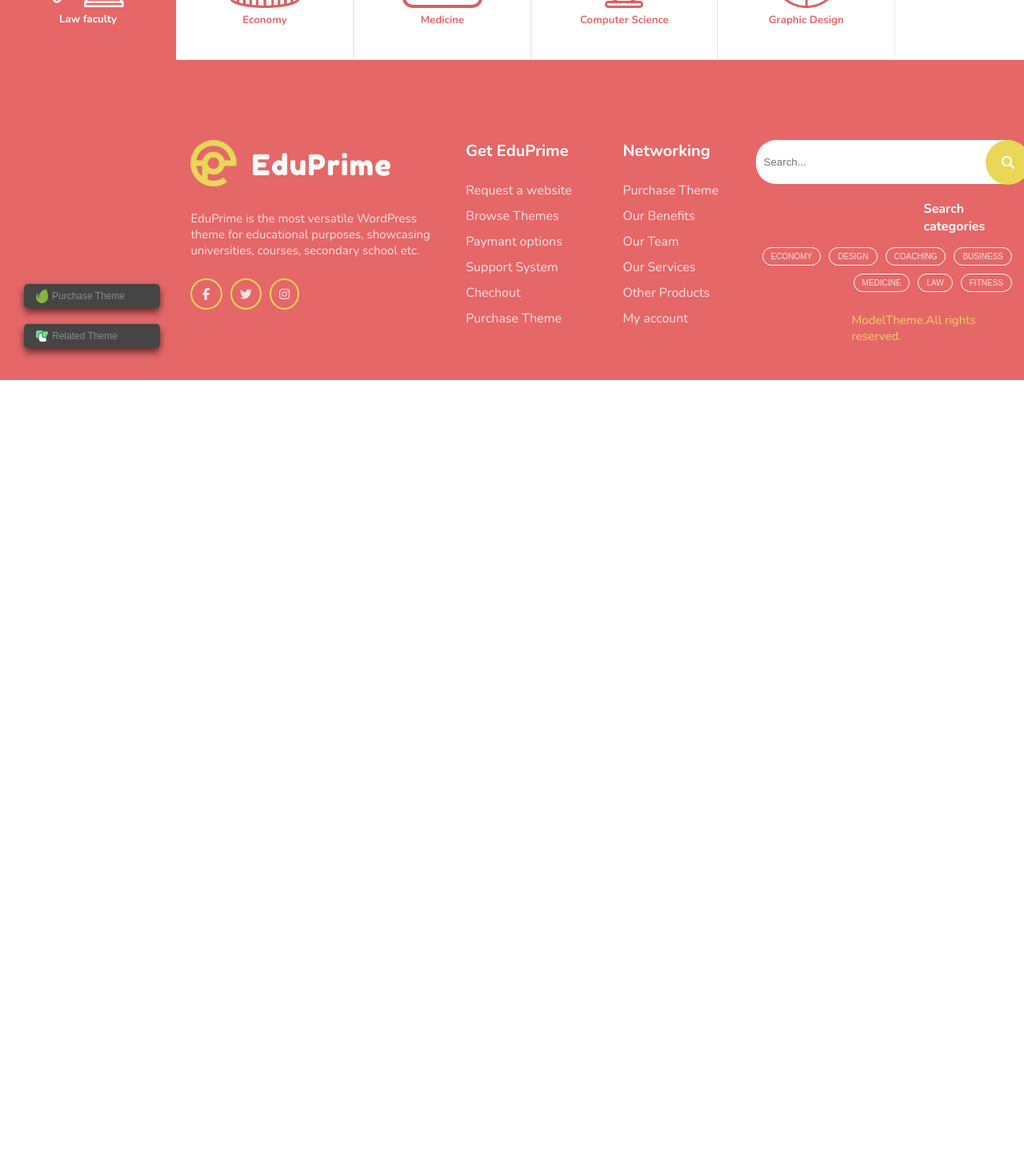
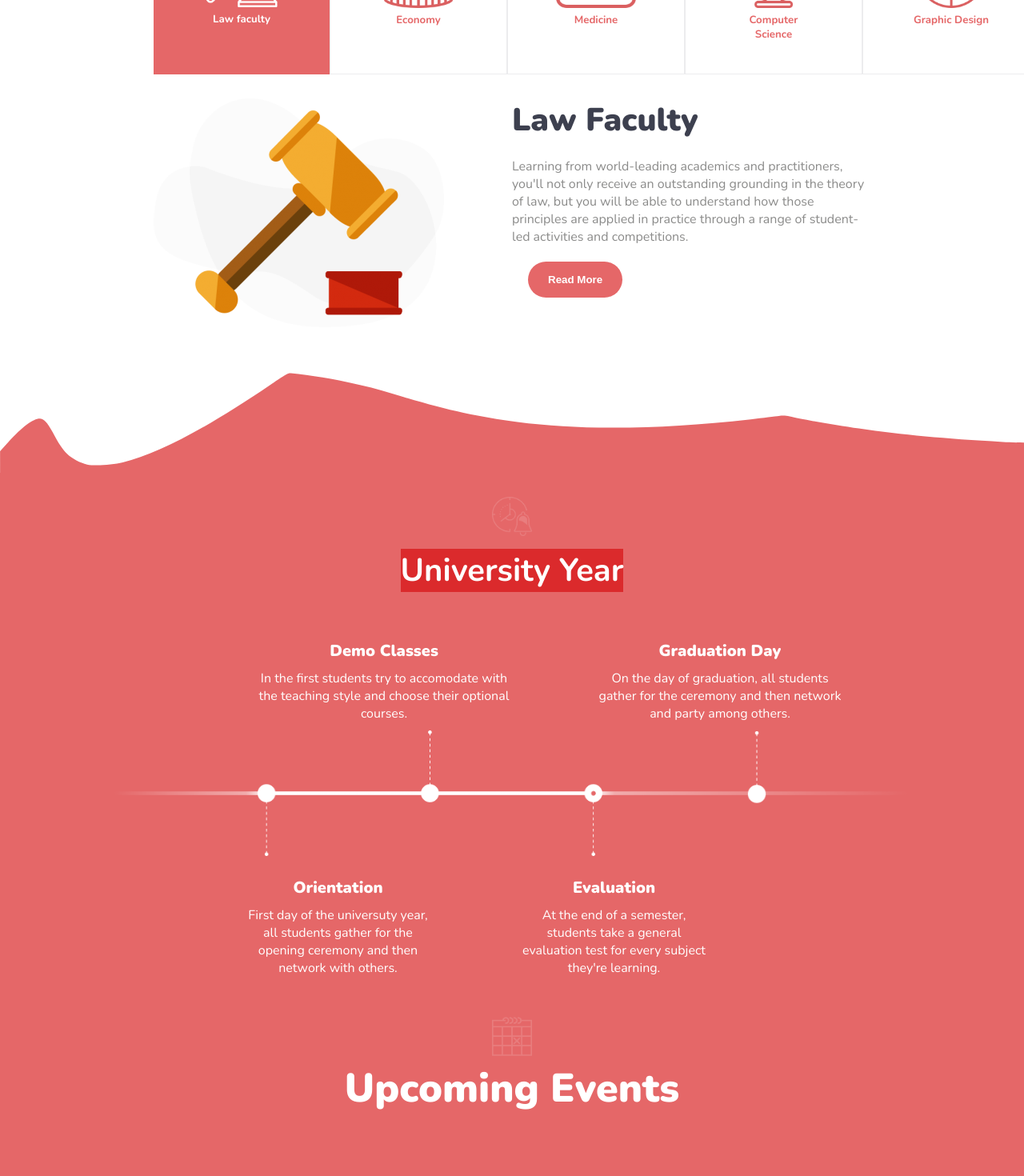
Before and after one commit to DanieleKun/proj-html-vuejs, a Vue app: page / in a window 1280 px wide. Shown: the part 1300-2770 px from the top of the page at 80% size. Before the commit the page ends 1775 px from the top, so only its background shows below. Built offline with nearby package versions, Linux system fonts and the light colour scheme.

Commit message:
added some sections in main

```diff
--- a/src/assets/button.scss
+++ b/src/assets/button.scss
@@ -6,6 +6,7 @@ a{
 
 button {
     display: inline-block;
+    cursor: pointer;
 }
 
 .btn_yellow {
@@ -28,6 +29,16 @@ button {
     font-weight: 700;
 }
 
+.btn_pink {
+    padding: 15px 25px;
+    border-radius: 25px;
+    color: white;
+    background-color: #E56768;
+    border: none;
+    margin: 0 20px;
+    font-weight: 700;
+}
+
 .empty_button {
     border: 1px solid white;
     background-color: transparent;
--- a/src/components/EPFooter.vue
+++ b/src/components/EPFooter.vue
@@ -21,12 +21,18 @@
     </div>
 
     <div class="social_container">
-      <img src="../assets/img/theme_eduprime_logo.png" alt="">
+      <a href="#"><img src="../assets/img/theme_eduprime_logo.png" alt=""></a>
       <p>EduPrime is the most versatile WordPress theme for educational purposes, showcasing universities, courses,
         secondary school etc.</p>
-      <font-awesome-icon class="brand_icon facebook_icon" icon="fa-brands fa-facebook-f" />
-      <font-awesome-icon class="brand_icon" icon="fa-brands fa-twitter" />
-      <font-awesome-icon class="brand_icon" icon="fa-brands fa-instagram" />
+      <a href="#">
+        <font-awesome-icon class="brand_icon facebook_icon" icon="fa-brands fa-facebook-f" />
+      </a>
+      <a href="#">
+        <font-awesome-icon class="brand_icon" icon="fa-brands fa-twitter" />
+      </a>
+      <a href="#">
+        <font-awesome-icon class="brand_icon" icon="fa-brands fa-instagram" />
+      </a>
 
     </div>
 
@@ -93,6 +99,12 @@
       </div>
 
       <p>ModelTheme.All rights reserved.</p>
+    </div>
+
+    <div class="bact_top">
+      <a href="#">
+        <img src="../assets/img/back-to-top-arrow.svg" alt="">
+      </a>
     </div>
   </div>
 </template>
@@ -259,6 +271,11 @@ ul li {
 
   .search_container {
     padding-right: 10px;
+    text-align: right;
+
+    .search_bar {
+      position: relative;
+    }
 
     input {
       padding: 20px 10px;
@@ -272,21 +289,34 @@ ul li {
       padding: 20px;
       background-color: #E9D758;
       border-radius: 50%;
-      margin: -22px -50px;
+      position: absolute;
+      top: 0;
+      right: -5px;
     }
 
     h4 {
       color: white;
       margin: 10px 0;
       margin-top: 20px;
-      margin-left: 210px;
     }
 
     p {
       color: #E9D758;
-      margin: 20px 0;
-      margin-left: 120px;
+      margin: 40px 0;
       font-size: 15px;
+    }
+  }
+
+  .bact_top {
+    display: flex;
+    align-items: flex-end;
+    justify-content: flex-end;
+    width: 10%;
+    img {
+      background-color: #E9D758;
+      padding: 8px;
+      border-radius: 50%;
+      margin: 10px 20px;
     }
   }
 
@@ -294,20 +324,6 @@ ul li {
     display: flex;
     justify-content: flex-end;
     flex-wrap: wrap;
-
-    // .empty_button {
-    //   border: 1px solid white;
-    //   background-color: transparent;
-    //   padding: 5px 10px;
-    //   border-radius: 25px;
-    //   color: #ffffffCC;
-    //   font-size: 10px;
-    //   margin: 5px 5px;
-
-    //   a {
-    //     padding-top: 2px;
-    //   }
-    // }
   }
 }
 </style>
--- a/src/components/EPHeader.vue
+++ b/src/components/EPHeader.vue
@@ -30,11 +30,11 @@
 
                     <div class="btn_container">
                         <button class="btn_yellow">
-                            Search courses
+                            <font-awesome-icon icon="fa-solid fa-magnifying-glass" /> Search courses
                         </button>
 
                         <button class="btn_white">
-                            Apply for university
+                            <font-awesome-icon icon="fa-solid fa-user-plus" /> Apply for university
                         </button>
                     </div>
                 </div>
--- a/src/components/EPMain.vue
+++ b/src/components/EPMain.vue
@@ -32,11 +32,85 @@
 
           <div v-for="(item, i) in carousel" :key="i" class="img_carousel" :class="item.current ? 'active' : ''">
             <img :src="item.urlImg" alt="">
-          <h5>{{item.text}}</h5>
+            <h5>{{ item.text }}</h5>
+          </div>
+
+        </div>
+
+        <div class="carousel_content">
+          <div class="img_content">
+            <img src="../assets/img/Gavel-Illustration-e1556884768193.png" alt="">
+          </div>
+
+          <div class="text_content">
+            <h2>
+              Law Faculty
+            </h2>
+
+            <p>
+              Learning from world-leading academics and practitioners, you'll not only receive an outstanding grounding
+              in the theory of law, but you will be able to understand how those principles are applied in practice
+              through a range of student-led activities and competitions.
+            </p>
+
+            <button class="btn_pink">
+              Read More
+            </button>
+          </div>
+        </div>
+      </div>
+    </section>
+
+    <div class="wawe">
+      <img src="../assets/svg/svg-0.svg" alt="">
+    </div>
+
+    <section class="time_line_container">
+
+      <div class="time_line">
+        <div class="title_time_line">
+          <img src="../assets/img/Clock-and-Bell.png" alt="">
+          <br>
+          <h2>University Year</h2>
+        </div>
+
+        <div class="time_line_content">
+
+          <div class="time_line_flex">
+            <div class="text_time_line">
+              <h4>Demo Classes</h4>
+              <p>In the first students try to accomodate with the teaching style and choose their optional courses.</p>
+            </div>
+
+            <div class="text_time_line">
+              <h4>Graduation Day</h4>
+              <p>On the day of graduation, all students gather for the ceremony and then network and party among others.
+              </p>
+            </div>
+          </div>
+
+          <img src="../assets/img/Timeline-Item.png" alt="">
+
+          <div class="time_line_flex2">
+            <div class="text_time_line2">
+              <h4>Orientation</h4>
+              <p>First day of the universuty year, all students gather for the opening ceremony and then network with others.</p>
+            </div>
+
+            <div class="text_time_line2">
+              <h4>Evaluation</h4>
+              <p>At the end of a semester, students take a general evaluation test for every subject they're learning.
+              </p>
+            </div>
           </div>
 
         </div>
       </div>
+    </section>
+
+    <section class="events_container">
+      <img src="../assets/img/upcoming-events-calendar-icon.png" alt="">
+      <h2>Upcoming Events</h2>
     </section>
   </main>
 </template>
@@ -85,6 +159,7 @@ export default {
 
 $primary_text: #3D404F;
 
+// first section style
 .first_section_bg {
   background-image: url(../assets/img/home-background.png);
   background-size: cover;
@@ -126,6 +201,7 @@ $primary_text: #3D404F;
   }
 }
 
+// carousel container style
 .carousel_container {
 
   text-align: center;
@@ -147,12 +223,15 @@ $primary_text: #3D404F;
 
   .nav_carousel {
     display: flex;
+    width: 70%;
+    margin: 20px auto;
   }
 
   .img_carousel {
     padding: 40px 60px;
     color: #E56768;
     border: 1px solid #ECECEE;
+    cursor: pointer;
 
     img {
       width: 100px;
@@ -171,5 +250,105 @@ $primary_text: #3D404F;
 
   }
 
+  .carousel_content {
+    width: 70%;
+    margin: 30px auto;
+    display: flex;
+    text-align: left;
+
+    .img_content {
+      width: 50%;
+    }
+
+    .text_content {
+      width: 50%;
+
+      p {
+        color: #8b8b8a;
+        margin: 20px 0;
+      }
+    }
+  }
+
+}
+
+.wawe {
+  overflow: hidden;
+
+  img {
+    width: 180%;
+    display: block;
+  }
+}
+
+.time_line_container {
+  color: white;
+
+  .time_line {
+    background-color: #E56768;
+    text-align: center;
+    padding-top: 20px;
+
+    img {
+      width: 50px;
+      margin: 10px;
+    }
+
+    h2 {
+      display: inline;
+      background-color: #DB2A2C;
+      font-size: 40px;
+    }
+  }
+
+  .time_line_content {
+
+    h4{
+      font-size: 20px;
+      font-weight: 900;
+      margin: 10px 0;
+    }
+
+    img {
+      width: 1000px;
+    }
+
+    .time_line_flex {
+      display: flex;
+      justify-content: center;
+
+      .text_time_line {
+        width: 25%;
+        margin-top: 50px;
+        margin-left: 100px;
+      }
+    }
+
+    .time_line_flex2 {
+      display: flex;
+      margin-left: 300px;
+
+      .text_time_line2 {
+        width: 25%;
+        margin-right: 100px;
+      }
+    }
+  }
+}
+
+.events_container{
+  background-color: #E56768;
+  text-align: center;
+  padding-top: 50px;
+  color: white;
+
+  img{
+    width: 50px;
+  }
+
+  h2{
+    font-size: 50px;
+    font-weight: 900;
+  }
 }
 </style>
--- a/src/main.js
+++ b/src/main.js
@@ -10,10 +10,11 @@ import { faFacebookF } from '@fortawesome/free-brands-svg-icons'
 import { faTwitter } from '@fortawesome/free-brands-svg-icons'
 import { faInstagram } from '@fortawesome/free-brands-svg-icons'
 import { faMagnifyingGlass } from '@fortawesome/free-solid-svg-icons'
+import { faUserPlus } from '@fortawesome/free-solid-svg-icons'
 
 
 
-library.add(faFacebookF, faTwitter, faInstagram, faMagnifyingGlass,)
+library.add(faFacebookF, faTwitter, faInstagram, faMagnifyingGlass, faUserPlus)
 
 Vue.config.productionTip = false
 
```
Lines whose indentation alone changed are shown as unchanged.
